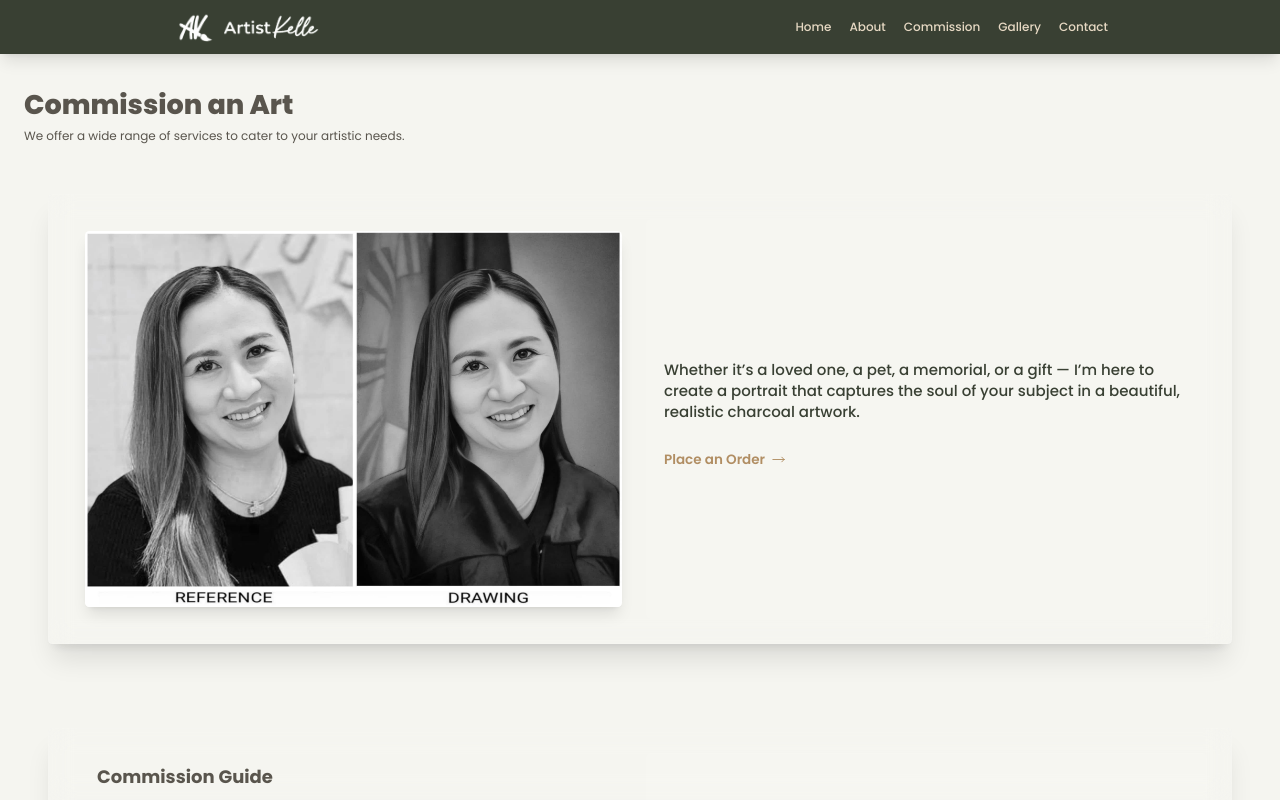
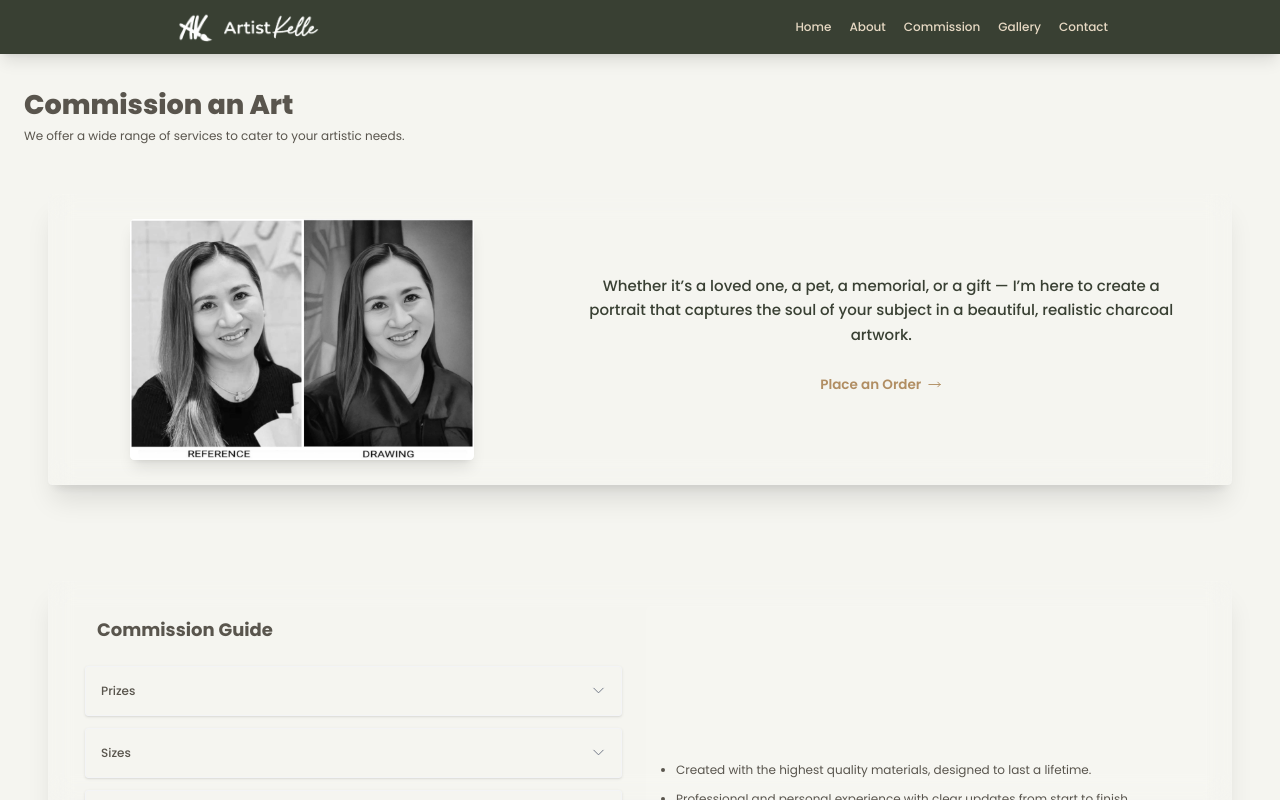
Before and after one commit to AudiHazael/Kelle-Art, a React (Vite) app: page /services in a window 1280 px wide. Built offline with nearby package versions, Linux system fonts and the light colour scheme.

Commit message:
Updates & Sitemap

```diff
--- /dev/null
+++ b/generate-sitemap.js
@@ -0,0 +1,37 @@
+import { SitemapStream } from "sitemap";
+import { createWriteStream, writeFileSync } from "fs";
+
+const hostname = "https://artistkelle.com";
+
+const links = [
+  { url: "/", changefreq: "daily", priority: 1.0 },
+  { url: "/about", changefreq: "weekly", priority: 0.8 },
+  { url: "/services", changefreq: "weekly", priority: 0.8 },
+  { url: "/gallery", changefreq: "weekly", priority: 0.7 },
+  { url: "/contact-page", changefreq: "monthly", priority: 0.6 },
+];
+
+async function generateFiles() {
+  // --- Generate sitemap.xml ---
+  const sitemapStream = new SitemapStream({ hostname });
+  const sitemapWrite = createWriteStream("./public/sitemap.xml");
+  sitemapStream.pipe(sitemapWrite);
+
+  links.forEach((link) => sitemapStream.write(link));
+  sitemapStream.end();
+
+  sitemapWrite.on("finish", () => {
+    console.log("✅ sitemap.xml created in /public");
+  });
+
+  // --- Generate robots.txt ---
+  const robotsTxt = `User-agent: *
+Allow: /
+
+Sitemap: ${hostname}/sitemap.xml
+`;
+  writeFileSync("./public/robots.txt", robotsTxt);
+  console.log("✅ robots.txt created in /public");
+}
+
+generateFiles();
--- a/package.json
+++ b/package.json
@@ -32,6 +32,7 @@
     "eslint-plugin-react-hooks": "^5.2.0",
     "eslint-plugin-react-refresh": "^0.4.20",
     "globals": "^16.3.0",
+    "sitemap": "^8.0.0",
     "vite": "^7.1.2"
   }
 }
--- a/src/Components/About.jsx
+++ b/src/Components/About.jsx
@@ -20,9 +20,9 @@ const fadeInUp = {
 
 export default function About() {
   return (
-    <div className="bg-[#f5f5f0] space-y-12">
+    <div className="bg-[#f5f5f0] space-y-12 py-16">
       {/* --- First Section --- */}
-      <section className="px-6 md:px-12 lg:px-20 py-16 text-[#59554d]">
+      <section className="px-6 md:px-12 lg:px-20 text-[#59554d]">
         <div className="max-w-screen-xl mx-auto">
           <motion.div
             className="grid grid-cols-1 md:grid-cols-12 items-center gap-8 md:border md:border-white/10 rounded-md"
@@ -101,7 +101,7 @@ export default function About() {
       </section>
 
       {/* --- Second Section --- */}
-      <section className="px-6 md:px-12 lg:px-20 pb-16 text-[#59554d]">
+      <section className="px-6 md:px-12 lg:px-20 text-[#59554d]">
         <div className="max-w-screen-xl mx-auto">
           <motion.div
             className="grid grid-cols-1 md:grid-cols-12 gap-8 md:border md:border-white/10 rounded-md md:p-8"
--- a/src/Components/Commision.jsx
+++ b/src/Components/Commision.jsx
@@ -61,7 +61,7 @@ const faqs = [
 export default function Commission() {
   return (
     <div className="bg-[#f5f5f0]">
-      <section className="mx-auto px-4 py-12 space-y-12 sm:px-6 lg:px-16">
+      <section className="mx-auto px-4 py-16 space-y-12 sm:px-6 lg:px-16 max-w-[1600px] w-full">
         <div className="grid grid-cols-1 md:grid-cols-12 gap-4  backdrop-blur-md  md:border md:border-white/10 rounded-md md:p-8 shadow-xl hover:shadow-2xl transition-all duration-300">
           <div className="md:col-span-6 space-y-4 md:p-4 flex flex-col justify-center">
             <h2 className="text-2xl font-bold px-4 mb-8 text-[#59554d]">
--- a/src/Components/Form.jsx
+++ b/src/Components/Form.jsx
@@ -57,7 +57,7 @@ function Form() {
 
   return (
     <section className=" bg-[#f9fafb] py-8 px-2 text-[#59554d]">
-      <div className="container mx-auto lg:px-8">
+      <div className="max-w-[1600px] w-full container mx-auto lg:px-8">
         <div className="grid grid-cols-1 md:grid-cols-2 gap-10 items-center">
           {/* Left Column - Cards */}
           <div className="space-y-4">
--- a/src/Components/ServComp.jsx
+++ b/src/Components/ServComp.jsx
@@ -6,26 +6,26 @@ import OrderPopup from "./Form-Order";
 function ServComp() {
   return (
     <div>
-      <section className="mx-auto bg-[#f5f5f0] px-4 py-16 space-y-12 sm:px-6 lg:px-16">
-        <div className=" grid grid-cols-1 md:grid-cols-12 gap-4 backdrop-blur-md md:border md:border-white/10 rounded-md md:p-8 shadow-xl hover:shadow-2xl transition-all duration-300">
+      <section className="mx-auto bg-[#f5f5f0] px-4 py-16 sm:px-6 lg:px-16 flex justify-center items-center">
+        <div className="grid grid-cols-1 md:grid-cols-12 gap-8 place-items-center backdrop-blur-md md:border md:border-white/10 rounded-md md:p-8 shadow-xl hover:shadow-2xl transition-all duration-300 max-w-[1600px] w-full">
           {/* Image */}
-          <div className="md:col-span-6 space-y-4 md:p-4 flex flex-col justify-center">
+          <div className="md:col-span-5 flex justify-center">
             <img
               src="/IMG_1458.JPG"
               alt="services"
-              className="rounded-md shadow-lg"
+              className="rounded-md shadow-lg md:max-w-[75%] h-auto"
             />
           </div>
 
           {/* Text + Button */}
-          <div className="md:col-span-6 bg-white/10 rounded-md flex flex-col justify-center items-start p-6">
-            <h3 className="text-lg md:text-xl font-medium text-[#394033]">
+          <div className="md:col-span-7 flex flex-col items-center text-center space-y-6 p-6">
+            <h3 className="text-lg md:text-xl font-medium text-[#394033] leading-relaxed">
               Whether it’s a loved one, a pet, a memorial, or a gift — I’m here
               to create a portrait that captures the soul of your subject in a
               beautiful, realistic charcoal artwork.
             </h3>
 
-            <div className="mt-6 flex items-center gap-2 text-lg text-[#b18e63] font-medium">
+            <div className="flex items-center gap-2 text-lg text-[#b18e63] font-medium">
               <OrderPopup
                 triggerText={
                   <span className="flex items-center space-x-2 cursor-pointer transition-all hover:text-[#735c40]">
```
Also changed, not shown: public/Robots.txt (added), 2 other files (tests, documents, lock files or other folders).
